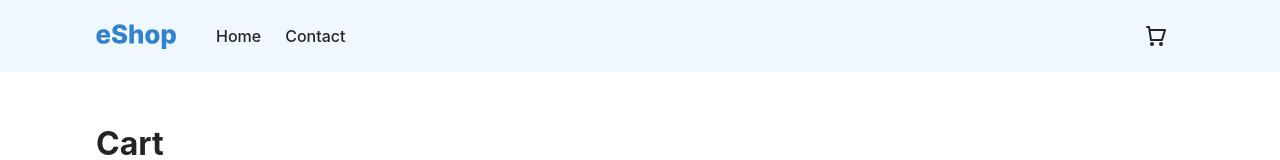
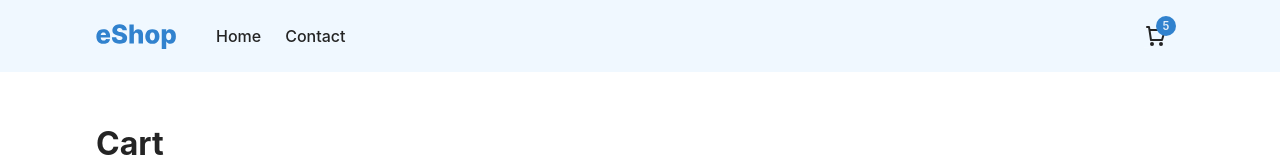
Before and after one commit to baresi687/js-frameworks-ca, a React (Vite) app: page /cart in a window 1280 px wide. Shown: the top 160 px of the page. Built offline with nearby package versions, Linux system fonts and the light colour scheme.

Commit message:
Moves Cart Icon to a component

```diff
--- a/src/components/CartIcon.jsx
+++ b/src/components/CartIcon.jsx
@@ -1,5 +1,33 @@
 function CartIcon() {
-  return <div>Cart Icon</div>;
+  const cartLengthStyles = {
+    backgroundColor: '#3182ce',
+    color: 'rgba(255, 255, 255, 0.87)',
+    borderRadius: '50%',
+    width: '20px',
+    height: '20px',
+    position: 'absolute',
+    top: '-16px',
+    right: '-8px',
+    fontSize: '0.7rem',
+    display: 'flex',
+    justifyContent: 'center',
+    alignItems: 'center',
+    fontWeight: '600',
+  };
+
+  return (
+    <>
+      <span style={{ position: 'relative' }}>
+        <svg xmlns="http://www.w3.org/2000/svg" width="24" height="24" viewBox="0 0 24 24">
+          <path
+            fill="currentColor"
+            d="M4.142 4L6.01 16.136A1.002 1.002 0 0 0 7.016 17H18a1 1 0 0 0 .958-.713l3-10A1 1 0 0 0 21 5H6.32l-.33-2.138a.993.993 0 0 0-.346-.627a.997.997 0 0 0-.66-.235H3a1 1 0 1 0 0 2h1.142zm3.716 11l-1.23-8h13.028l-2.4 8H7.858zM10 20a2 2 0 1 1-4 0a2 2 0 0 1 4 0zm9 0a2 2 0 1 1-4 0a2 2 0 0 1 4 0z"
+          />
+        </svg>
+        <span style={cartLengthStyles}>5</span>
+      </span>
+    </>
+  );
 }
 
 export default CartIcon;
--- a/src/components/shared/Header.jsx
+++ b/src/components/shared/Header.jsx
@@ -2,6 +2,7 @@ import logo from '../../assets/eShop-logo.svg';
 import styles from './Header.module.scss';
 import { NavLink } from 'react-router-dom';
 import { useState } from 'react';
+import CartIcon from '../CartIcon.jsx';
 
 function Header() {
   const [showMenu, setShowMenu] = useState(false);
@@ -49,12 +50,7 @@ function Header() {
               </li>
               <li className={'cart'}>
                 <NavLink to={'/cart'} onClick={handleHamburgerMenu}>
-                  <svg xmlns="http://www.w3.org/2000/svg" width="24" height="24" viewBox="0 0 24 24">
-                    <path
-                      fill="currentColor"
-                      d="M4.142 4L6.01 16.136A1.002 1.002 0 0 0 7.016 17H18a1 1 0 0 0 .958-.713l3-10A1 1 0 0 0 21 5H6.32l-.33-2.138a.993.993 0 0 0-.346-.627a.997.997 0 0 0-.66-.235H3a1 1 0 1 0 0 2h1.142zm3.716 11l-1.23-8h13.028l-2.4 8H7.858zM10 20a2 2 0 1 1-4 0a2 2 0 0 1 4 0zm9 0a2 2 0 1 1-4 0a2 2 0 0 1 4 0z"
-                    />
-                  </svg>
+                  <CartIcon />
                 </NavLink>
               </li>
             </ul>
--- a/src/components/shared/Header.module.scss
+++ b/src/components/shared/Header.module.scss
@@ -50,10 +50,6 @@
 
       li:last-child {
         margin-bottom: revert;
-
-        & > a {
-          display: block;
-        }
       }
     }
 
@@ -113,7 +109,6 @@
 
             .cart {
               margin-left: auto;
-              height: 1.5rem;
             }
           }
         }
```
